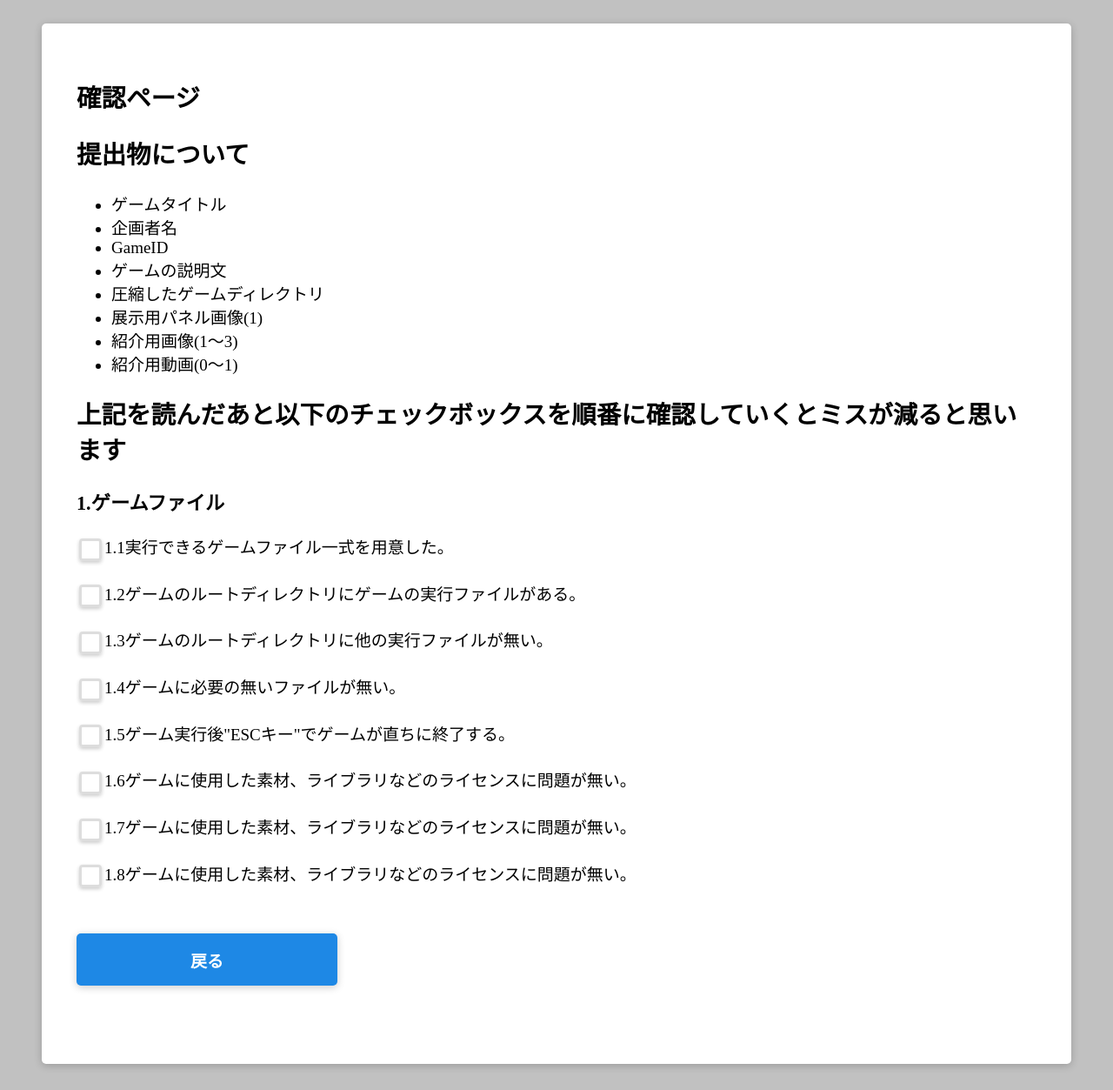
After one commit to su-u/SofmeGameRegister-, a Django app: page /confirmation in a window 1280 px wide. The commit adds this page. Shown: the whole page at 87% size. Run offline with Django 3.2, Linux system fonts and the light colour scheme.

Commit message:
update lp, add confirmation page

```diff
--- /dev/null
+++ b/SofmeGameRegister/gameregister/templates/gameregister/confirmation.html
@@ -0,0 +1,66 @@
+{% extends "gameregister/base.html" %}
+{% load static %}
+
+{% block body %}
+<section class="content">
+    <div class="container-fluid">
+        <div class="card">
+            <div class="header">
+                <h1>{{title}}</h1>
+            </div>
+            <div class="body">
+                <p>{{message|safe}}</p>
+                <h2>提出物について</h2>
+                <ul>
+                    <li>ゲームタイトル</li>
+                    <li>企画者名</li>
+                    <li>GameID</li>
+                    <li>ゲームの説明文</li>
+                    <li>圧縮したゲームディレクトリ</li>
+                    <li>展示用パネル画像(1)</li>
+                    <li>紹介用画像(1～3)</li>
+                    <li>紹介用動画(0～1)</li>
+                </ul>
+                <h2>上記を読んだあと以下のチェックボックスを順番に確認していくとミスが減ると思います</h2>
+                <h3>1.ゲームファイル</h3>
+                <div class="fieldWrapper">
+                    <input id="check_1-1" name="check_1-1" type="checkbox">
+                    <label for="check_1-1">1.1実行できるゲームファイル一式を用意した。</label>
+                </div>
+                <div class="fieldWrapper">
+                    <input id="check_1-2" name="check_1-2" type="checkbox">
+                    <label for="check_1-2">1.2ゲームのルートディレクトリにゲームの実行ファイルがある。</label>
+                </div>
+                <div class="fieldWrapper">
+                    <input id="check_1-3" name="check_1-3" type="checkbox">
+                    <label for="check_1-3">1.3ゲームのルートディレクトリに他の実行ファイルが無い。</label>
+                </div>
+                <div class="fieldWrapper">
+                    <input id="check_1-4" name="check_1-4" type="checkbox">
+                    <label for="check_1-4">1.4ゲームに必要の無いファイルが無い。</label>
+                </div>
+                <div class="fieldWrapper">
+                    <input id="check_1-5" name="check_1-5" type="checkbox">
+                    <label for="check_1-5">1.5ゲーム実行後"ESCキー"でゲームが直ちに終了する。</label>
+                </div>
+                <div class="fieldWrapper">
+                    <input id="check_1-6" name="check_1-6" type="checkbox">
+                    <label for="check_1-6">1.6ゲームに使用した素材、ライブラリなどのライセンスに問題が無い。</label>
+                </div>
+                <div class="fieldWrapper">
+                    <input id="check_1-7" name="check_1-7" type="checkbox">
+                    <label for="check_1-7">1.7ゲームに使用した素材、ライブラリなどのライセンスに問題が無い。</label>
+                </div>
+                <div class="fieldWrapper">
+                    <input id="check_1-8" name="check_1-8" type="checkbox">
+                    <label for="check_1-8">1.8ゲームに使用した素材、ライブラリなどのライセンスに問題が無い。</label>
+                </div>
+            </div>
+            <div class="lp-button">
+                <button class="button" onClick="location.href='/'">戻る</button>
+            </div>
+        </div>
+    </div>
+</section>
+
+{% endblock %}
--- a/SofmeGameRegister/gameregister/urls.py
+++ b/SofmeGameRegister/gameregister/urls.py
@@ -9,4 +9,5 @@ urlpatterns = [
     url(r"^edit/(?P<editing_id>\d+)/$", views.edit, name="edit"),
     url(r"^index$", views.index, name="index"),
     url(r"^$", views.lp, name = "lp"),
+    url(r"^confirmation$", views.confirmation, name = "Confirmation"),
 ]
--- a/SofmeGameRegister/gameregister/views.py
+++ b/SofmeGameRegister/gameregister/views.py
@@ -113,3 +113,9 @@ def lp(request):
         "title": "ランディングページ",
         }
     return render(request, "gameregister/lp.html", d)
+
+def confirmation(request):
+    d = {
+        "title": "確認ページ",
+        }
+    return render(request, "gameregister/confirmation.html", d)
```
Also changed, not shown: SofmeGameRegister/gameregister/templates/gameregister/lp.html (+7 -2 lines).
